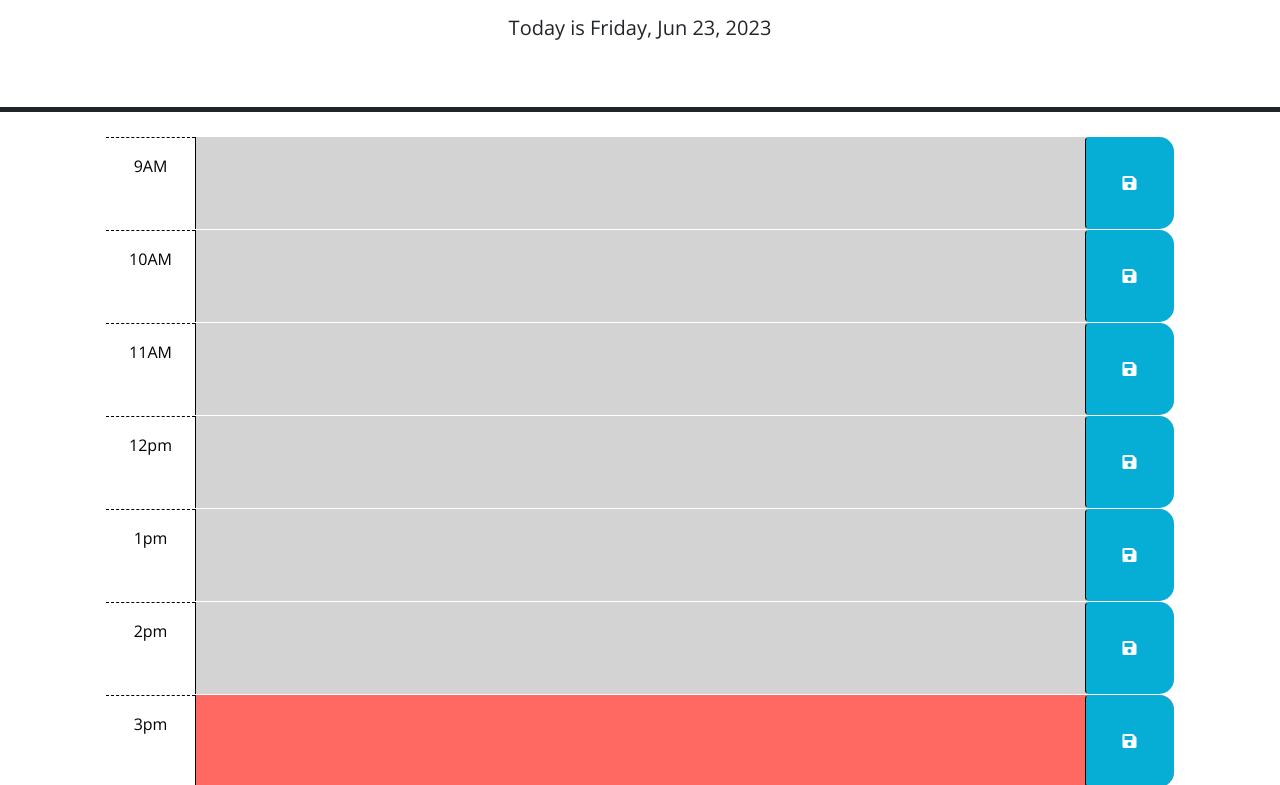
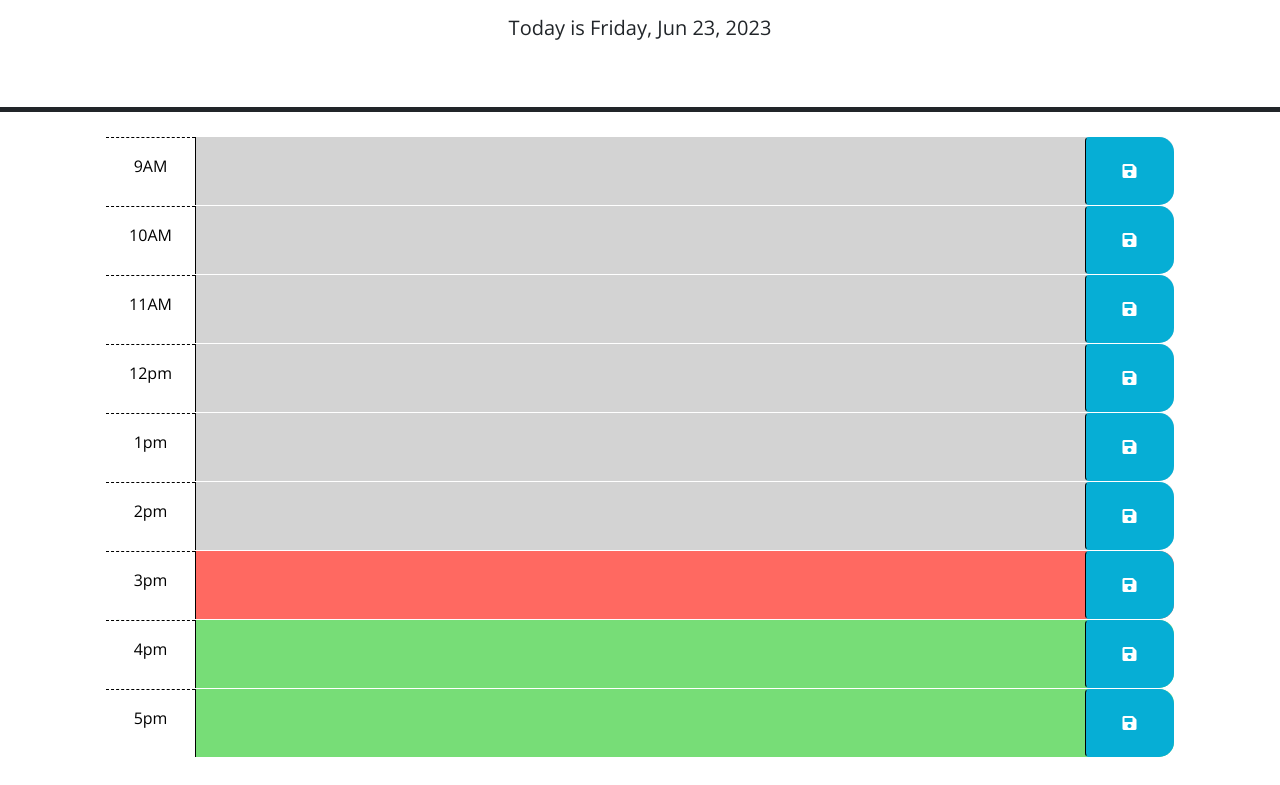
Before and after one commit to youssefkaroui/Work-day-scheduler, a plain HTML site: page index.html in a window 1280 px wide. Shown: the part 166-951 px from the top of the page. After the commit the page ends 923 px from the top, so only its background shows below. Drawn offline with nearby package versions, Linux system fonts and the light colour scheme.

Commit message:
changed the time-block layout on html to take-up 2 rows instead of 3, ids addd for text areas of each time block

```diff
--- a/assets/js/script.js
+++ b/assets/js/script.js
@@ -1,6 +1,4 @@
-// Wrap all code that interacts with the DOM in a call to jQuery to ensure that
-// the code isn't run until the browser has finished rendering all the elements
-// in the html.
+
 $ (document).ready(function  () {
 
 
--- a/index.html
+++ b/index.html
@@ -42,7 +42,7 @@
       <!-- Example of a past time block. The "past" class adds a gray background color. -->
       <div id="hour-9" class="row time-block">
         <div class="col-2 col-md-1 hour text-center py-3">9AM</div>
-        <textarea class="col-8 col-md-10 description" rows="3"> </textarea>
+        <textarea class="col-8 col-md-10 description" rows="2"> </textarea>
         <button class="btn saveBtn col-2 col-md-1" aria-label="save">
           <i class="fas fa-save" aria-hidden="true"></i>
         </button>
@@ -51,7 +51,7 @@
       <!-- Example of a a present time block. The "present" class adds a red background color. -->
       <div id="hour-10" class="row time-block">
         <div class="col-2 col-md-1 hour text-center py-3">10AM</div>
-        <textarea class="col-8 col-md-10 description" rows="3"> </textarea>
+        <textarea id="time-block-1" class="col-8 col-md-10 description" rows="2"> </textarea>
         <button class="btn saveBtn col-2 col-md-1" aria-label="save">
           <i class="fas fa-save" aria-hidden="true"></i>
         </button>
@@ -60,49 +60,49 @@
       <!-- Example of a future time block. The "future" class adds a green background color. -->
       <div id="hour-11" class="row time-block">
         <div class="col-2 col-md-1 hour text-center py-3">11AM</div>
-        <textarea class="col-8 col-md-10 description" rows="3"> </textarea>
+        <textarea id="time-block-2" class="col-8 col-md-10 description" rows="2"> </textarea>
         <button class="btn saveBtn col-2 col-md-1" aria-label="save">
           <i class="fas fa-save" aria-hidden="true"></i>
         </button>
       </div>
       <div id="hour-12" class="row time-block">
         <div class="col-2 col-md-1 hour text-center py-3">12pm</div>
-        <textarea class="col-8 col-md-10 description" rows="3"> </textarea>
+        <textarea id="time-block-3" class="col-8 col-md-10 description" rows="2"> </textarea>
         <button class="btn saveBtn col-2 col-md-1" aria-label="save">
           <i class="fas fa-save" aria-hidden="true"></i>
         </button>
       </div>
       <div id="hour-13" class="row time-block">
         <div class="col-2 col-md-1 hour text-center py-3">1pm</div>
-        <textarea class="col-8 col-md-10 description" rows="3"> </textarea>
+        <textarea id="time-block-4" class="col-8 col-md-10 description" rows="2"> </textarea>
         <button class="btn saveBtn col-2 col-md-1" aria-label="save">
           <i class="fas fa-save" aria-hidden="true"></i>
         </button>
       </div>
       <div id="hour-14" class="row time-block">
         <div class="col-2 col-md-1 hour text-center py-3">2pm</div>
-        <textarea class="col-8 col-md-10 description" rows="3"> </textarea>
+        <textarea id="time-block-5" class="col-8 col-md-10 description" rows="2"> </textarea>
         <button class="btn saveBtn col-2 col-md-1" aria-label="save">
           <i class="fas fa-save" aria-hidden="true"></i>
         </button>
       </div>
       <div id="hour-15" class="row time-block">
         <div class="col-2 col-md-1 hour text-center py-3">3pm</div>
-        <textarea class="col-8 col-md-10 description" rows="3"> </textarea>
+        <textarea id="time-block-6" class="col-8 col-md-10 description" rows="2"> </textarea>
         <button class="btn saveBtn col-2 col-md-1" aria-label="save">
           <i class="fas fa-save" aria-hidden="true"></i>
         </button>
       </div>
       <div id="hour-16" class="row time-block">
         <div class="col-2 col-md-1 hour text-center py-3">4pm</div>
-        <textarea class="col-8 col-md-10 description" rows="3"> </textarea>
+        <textarea id="time-block-7" class="col-8 col-md-10 description" rows="2"> </textarea>
         <button class="btn saveBtn col-2 col-md-1" aria-label="save">
           <i class="fas fa-save" aria-hidden="true"></i>
         </button>
       </div>
       <div id="hour-17" class="row time-block">
         <div class="col-2 col-md-1 hour text-center py-3">5pm</div>
-        <textarea class="col-8 col-md-10 description" rows="3"> </textarea>
+        <textarea id="time-block-8" class="col-8 col-md-10 description" rows="2"> </textarea>
         <button class="btn saveBtn col-2 col-md-1" aria-label="save">
           <i class="fas fa-save" aria-hidden="true"></i>
         </button>
```
